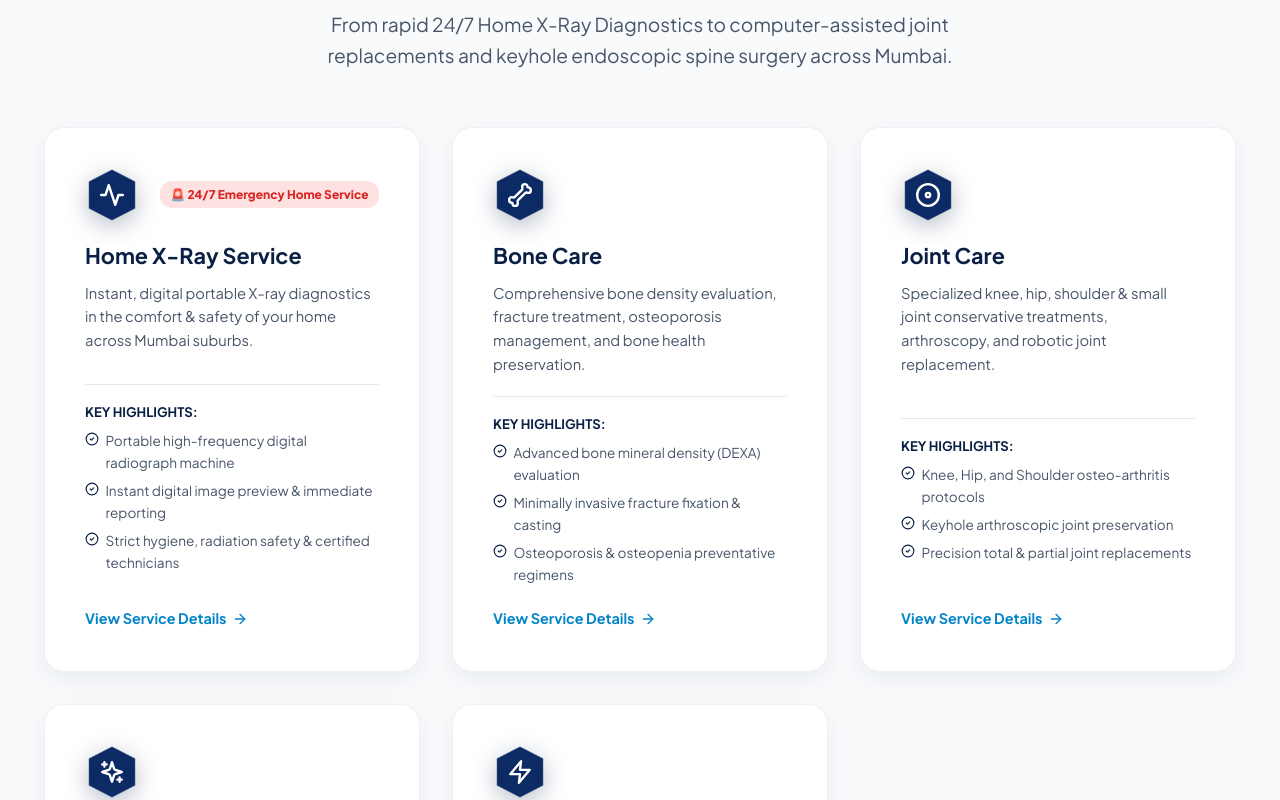
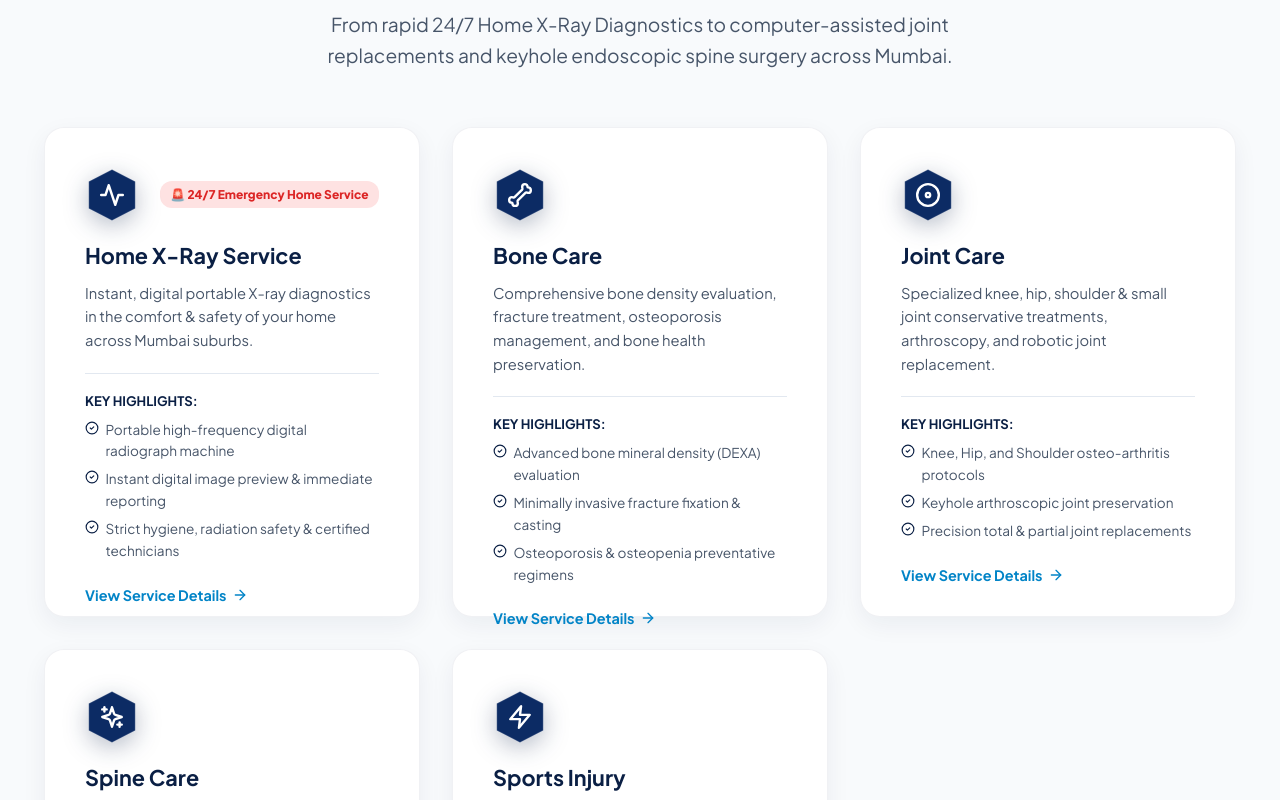
Before and after one commit to shivamsharma0906/SOS, a React (Vite) app: page / in a window 1280 px wide. Shown: the part 1620-2420 px from the top of the page. Built offline with nearby package versions, Linux system fonts and the light colour scheme.

Commit message:
Add 3D horizontal card flip interaction to all 5 service cards

```diff
--- a/src/components/ServicesCards.tsx
+++ b/src/components/ServicesCards.tsx
@@ -1,6 +1,5 @@
 import React, { useState } from 'react';
-import { Link } from 'react-router-dom';
-import { ArrowRight, CheckCircle2 } from 'lucide-react';
+import { ArrowRight, ArrowLeft, CheckCircle2, MapPin, Clock } from 'lucide-react';
 import { servicesData } from '../data/services';
 import { HexBadge } from './HexBadge';
 
@@ -10,6 +9,12 @@ interface ServicesCardsProps {
 }
 
 export const ServicesCards: React.FC<ServicesCardsProps> = ({ limit, showTitle = true }) => {
+  const [flippedCards, setFlippedCards] = useState<Record<string, boolean>>({});
+
+  const toggleFlip = (id: string) => {
+    setFlippedCards(prev => ({ ...prev, [id]: !prev[id] }));
+  };
+
   const displayServices = limit ? servicesData.slice(0, limit) : servicesData;
 
   return (
@@ -30,33 +35,16 @@ export const ServicesCards: React.FC<ServicesCardsProps> = ({ limit, showTitle =
         )}
 
         <div className="grid-3 services-grid" style={{ gap: '2rem' }}>
-          {displayServices.map((service) => (
-            <div
-              key={service.id}
-              className="service-card-item"
-              style={{
-                backgroundColor: '#ffffff',
-                borderRadius: 'var(--radius-lg)',
-                padding: '2.5rem',
-                border: '1px solid rgba(10, 31, 68, 0.06)',
-                boxShadow: '0 8px 24px rgba(10, 31, 68, 0.06)',
-                display: 'flex',
-                flexDirection: 'column',
-                position: 'relative',
-                transition: 'transform 0.4s cubic-bezier(0.4, 0, 0.2, 1), box-shadow 0.4s cubic-bezier(0.4, 0, 0.2, 1)'
-              }}
-              onMouseEnter={e => {
-                e.currentTarget.style.transform = 'translateY(-6px)';
-                e.currentTarget.style.boxShadow = '0 20px 40px rgba(10, 31, 68, 0.12)';
-                e.currentTarget.style.borderColor = 'rgba(2, 132, 199, 0.2)';
-              }}
-              onMouseLeave={e => {
-                e.currentTarget.style.transform = 'translateY(0)';
-                e.currentTarget.style.boxShadow = '0 8px 24px rgba(10, 31, 68, 0.06)';
-                e.currentTarget.style.borderColor = 'rgba(10, 31, 68, 0.06)';
-              }}
-            >
-              {/* Hexagon Badge */}
+          {displayServices.map((service) => {
+            const isFlipped = !!flippedCards[service.id];
+
+            return (
+              <div key={service.id} className="service-flip-card-wrapper">
+                <div className={`service-flip-card-inner ${isFlipped ? 'is-flipped' : ''}`}>
+
+                  {/* FRONT SIDE */}
+                  <div className="service-card-front">
+                    {/* Hexagon Badge & Emergency Pill */}
                     <div className="service-card-badge-row" style={{ display: 'flex', alignItems: 'center', justifyContent: 'space-between', marginBottom: '1.25rem' }}>
                       <HexBadge iconName={service.iconName} size={54} active />
                       {service.id === 'home-x-ray' && (
@@ -89,10 +77,14 @@ export const ServicesCards: React.FC<ServicesCardsProps> = ({ limit, showTitle =
                       </ul>
                     </div>
 
-              {/* Subtle Action Link */}
+                    {/* Interactive Action to Flip Card */}
                     <div className="service-card-actions" style={{ marginTop: 'auto' }}>
-                <Link
-                  to={`/services#${service.id}`}
+                      <button
+                        type="button"
+                        onClick={(e) => {
+                          e.preventDefault();
+                          toggleFlip(service.id);
+                        }}
                         style={{
                           display: 'inline-flex',
                           alignItems: 'center',
@@ -100,6 +92,10 @@ export const ServicesCards: React.FC<ServicesCardsProps> = ({ limit, showTitle =
                           color: 'var(--blue-brand)',
                           fontSize: '0.9rem',
                           fontWeight: 700,
+                          background: 'none',
+                          border: 'none',
+                          padding: 0,
+                          cursor: 'pointer',
                           transition: 'gap 0.2s ease'
                         }}
                         onMouseEnter={e => e.currentTarget.style.gap = '0.55rem'}
@@ -107,10 +103,91 @@ export const ServicesCards: React.FC<ServicesCardsProps> = ({ limit, showTitle =
                       >
                         <span>View Service Details</span>
                         <ArrowRight size={16} />
-                </Link>
+                      </button>
                     </div>
                   </div>
+
+                  {/* BACK SIDE (Detailed View) */}
+                  <div className="service-card-back">
+                    <div>
+                      {/* Top Header Row */}
+                      <div style={{ display: 'flex', alignItems: 'center', justifyContent: 'space-between', marginBottom: '1rem' }}>
+                        <span style={{ fontSize: '0.75rem', fontWeight: 800, color: 'var(--blue-brand)', backgroundColor: 'var(--blue-soft)', padding: '0.25rem 0.65rem', borderRadius: '12px', textTransform: 'uppercase', letterSpacing: '0.04em' }}>
+                          Clinical Overview
+                        </span>
+                        <button
+                          type="button"
+                          onClick={(e) => {
+                            e.preventDefault();
+                            toggleFlip(service.id);
+                          }}
+                          className="service-back-flip-btn"
+                          title="Back to summary"
+                        >
+                          <ArrowLeft size={14} /> Back
+                        </button>
+                      </div>
+
+                      {/* Title */}
+                      <h3 style={{ fontSize: '1.25rem', fontWeight: 800, color: 'var(--navy-primary)', marginBottom: '0.65rem' }}>
+                        {service.title}
+                      </h3>
+
+                      {/* Detailed Description */}
+                      <p style={{ fontSize: '0.88rem', color: 'var(--text-secondary)', lineHeight: 1.55, marginBottom: '1.1rem' }}>
+                        {service.fullDesc}
+                      </p>
+
+                      {/* What Service Includes / Key Features */}
+                      <div style={{ marginBottom: '1.1rem' }}>
+                        <div style={{ fontSize: '0.8rem', fontWeight: 800, color: 'var(--navy-primary)', marginBottom: '0.5rem', textTransform: 'uppercase', letterSpacing: '0.04em' }}>
+                          What This Service Includes:
+                        </div>
+                        <ul style={{ listStyle: 'none', display: 'flex', flexDirection: 'column', gap: '0.45rem', fontSize: '0.83rem', color: 'var(--text-secondary)', padding: 0 }}>
+                          {service.keyHighlights.map((item, idx) => (
+                            <li key={idx} style={{ display: 'flex', alignItems: 'flex-start', gap: '0.45rem', lineHeight: 1.4 }}>
+                              <CheckCircle2 size={14} color="var(--blue-brand)" style={{ marginTop: '2px', flexShrink: 0 }} />
+                              <span>{item}</span>
+                            </li>
                           ))}
+                        </ul>
+                      </div>
+
+                      {/* Availability Information */}
+                      <div style={{ backgroundColor: 'var(--bg-subtle)', padding: '0.75rem 0.9rem', borderRadius: 'var(--radius-sm)', border: '1px solid var(--border-color)', fontSize: '0.8rem' }}>
+                        <div style={{ display: 'flex', alignItems: 'center', gap: '0.35rem', fontWeight: 700, color: 'var(--navy-primary)', marginBottom: '0.2rem' }}>
+                          <MapPin size={14} color="var(--blue-brand)" /> Service Availability:
+                        </div>
+                        <div style={{ color: 'var(--text-secondary)', lineHeight: 1.4 }}>
+                          {service.id === 'home-x-ray' ? (
+                            <span>🚨 24 Hours / 7 Days Mobile Doorstep Dispatch across Borivali, Kandivali, Malad, Goregaon & Andheri.</span>
+                          ) : (
+                            <span>🏥 Available across all 5 SOS OPD Centres (Borivali, Kandivali, Malad, Goregaon & Andheri).</span>
+                          )}
+                        </div>
+                      </div>
+                    </div>
+
+                    {/* Bottom Back Button */}
+                    <div style={{ paddingTop: '0.75rem' }}>
+                      <button
+                        type="button"
+                        onClick={(e) => {
+                          e.preventDefault();
+                          toggleFlip(service.id);
+                        }}
+                        className="service-back-flip-btn"
+                        style={{ width: 'fit-content' }}
+                      >
+                        <ArrowLeft size={14} /> Back to Summary
+                      </button>
+                    </div>
+                  </div>
+
+                </div>
+              </div>
+            );
+          })}
         </div>
       </div>
 
@@ -125,37 +202,6 @@ export const ServicesCards: React.FC<ServicesCardsProps> = ({ limit, showTitle =
           .services-grid {
             gap: 1.25rem !important;
           }
-          .service-card-item {
-            padding: 1.35rem 1.25rem !important;
-            border-radius: var(--radius-md) !important;
-            box-shadow: 0 4px 16px rgba(10, 31, 68, 0.05) !important;
-          }
-          .service-card-badge-row {
-            margin-bottom: 0.85rem !important;
-          }
-          .service-card-title {
-            font-size: 1.2rem !important;
-            margin-bottom: 0.5rem !important;
-          }
-          .service-card-desc {
-            font-size: 0.88rem !important;
-            margin-bottom: 1rem !important;
-          }
-          .service-card-highlights {
-            padding-top: 0.75rem !important;
-            margin-bottom: 1rem !important;
-          }
-          .service-book-btn {
-            height: 46px !important;
-            font-size: 0.92rem !important;
-          }
-          .service-call-btn {
-            height: 46px !important;
-            width: 46px !important;
-            display: flex !important;
-            align-items: center !important;
-            justify-content: center !important;
-          }
           .emergency-pill {
             font-size: 0.7rem !important;
             padding: 0.2rem 0.5rem !important;
--- a/src/index.css
+++ b/src/index.css
@@ -670,3 +670,100 @@ img {
 .modal-pop-in {
   animation: modalPopIn 0.35s cubic-bezier(0.16, 1, 0.3, 1) forwards;
 }
+
+/* Interactive 3D Card Flip for Service Cards */
+.service-flip-card-wrapper {
+  perspective: 1200px;
+  width: 100%;
+  min-height: 490px;
+}
+
+.service-flip-card-inner {
+  position: relative;
+  width: 100%;
+  height: 100%;
+  transform-style: preserve-3d;
+  transition: transform 0.65s cubic-bezier(0.4, 0, 0.2, 1);
+}
+
+.service-flip-card-inner.is-flipped {
+  transform: rotateY(180deg);
+}
+
+.service-card-front,
+.service-card-back {
+  position: absolute;
+  top: 0;
+  left: 0;
+  width: 100%;
+  height: 100%;
+  backface-visibility: hidden;
+  -webkit-backface-visibility: hidden;
+  border-radius: var(--radius-lg);
+  box-sizing: border-box;
+}
+
+.service-card-front {
+  z-index: 2;
+  transform: rotateY(0deg);
+  background-color: #ffffff;
+  border: 1px solid rgba(10, 31, 68, 0.06);
+  box-shadow: 0 8px 24px rgba(10, 31, 68, 0.06);
+  padding: 2.5rem;
+  display: flex;
+  flex-direction: column;
+  transition: transform 0.4s ease, box-shadow 0.4s ease, border-color 0.4s ease;
+}
+
+.service-flip-card-wrapper:hover .service-card-front {
+  transform: translateY(-6px);
+  box-shadow: 0 20px 40px rgba(10, 31, 68, 0.12);
+  border-color: rgba(2, 132, 199, 0.2);
+}
+
+.service-flip-card-inner.is-flipped .service-card-front {
+  pointer-events: none;
+}
+
+.service-card-back {
+  transform: rotateY(180deg);
+  background-color: #ffffff;
+  border: 1px solid rgba(10, 31, 68, 0.08);
+  box-shadow: 0 12px 32px rgba(10, 31, 68, 0.08);
+  padding: 2.25rem 2rem;
+  display: flex;
+  flex-direction: column;
+  justify-content: space-between;
+  overflow-y: auto;
+}
+
+.service-back-flip-btn {
+  display: inline-flex;
+  align-items: center;
+  gap: 0.4rem;
+  color: var(--navy-primary);
+  font-size: 0.85rem;
+  font-weight: 700;
+  background: var(--bg-subtle);
+  border: 1px solid var(--border-color);
+  padding: 0.4rem 0.85rem;
+  border-radius: var(--radius-pill);
+  cursor: pointer;
+  transition: all 0.2s ease;
+}
+
+.service-back-flip-btn:hover {
+  background: var(--blue-soft);
+  color: var(--blue-brand);
+  border-color: rgba(2, 132, 199, 0.3);
+}
+
+@media (max-width: 767px) {
+  .service-flip-card-wrapper {
+    min-height: 440px;
+  }
+  .service-card-front,
+  .service-card-back {
+    padding: 1.5rem 1.25rem !important;
+  }
+}
```
Lines whose indentation alone changed are shown as unchanged.
